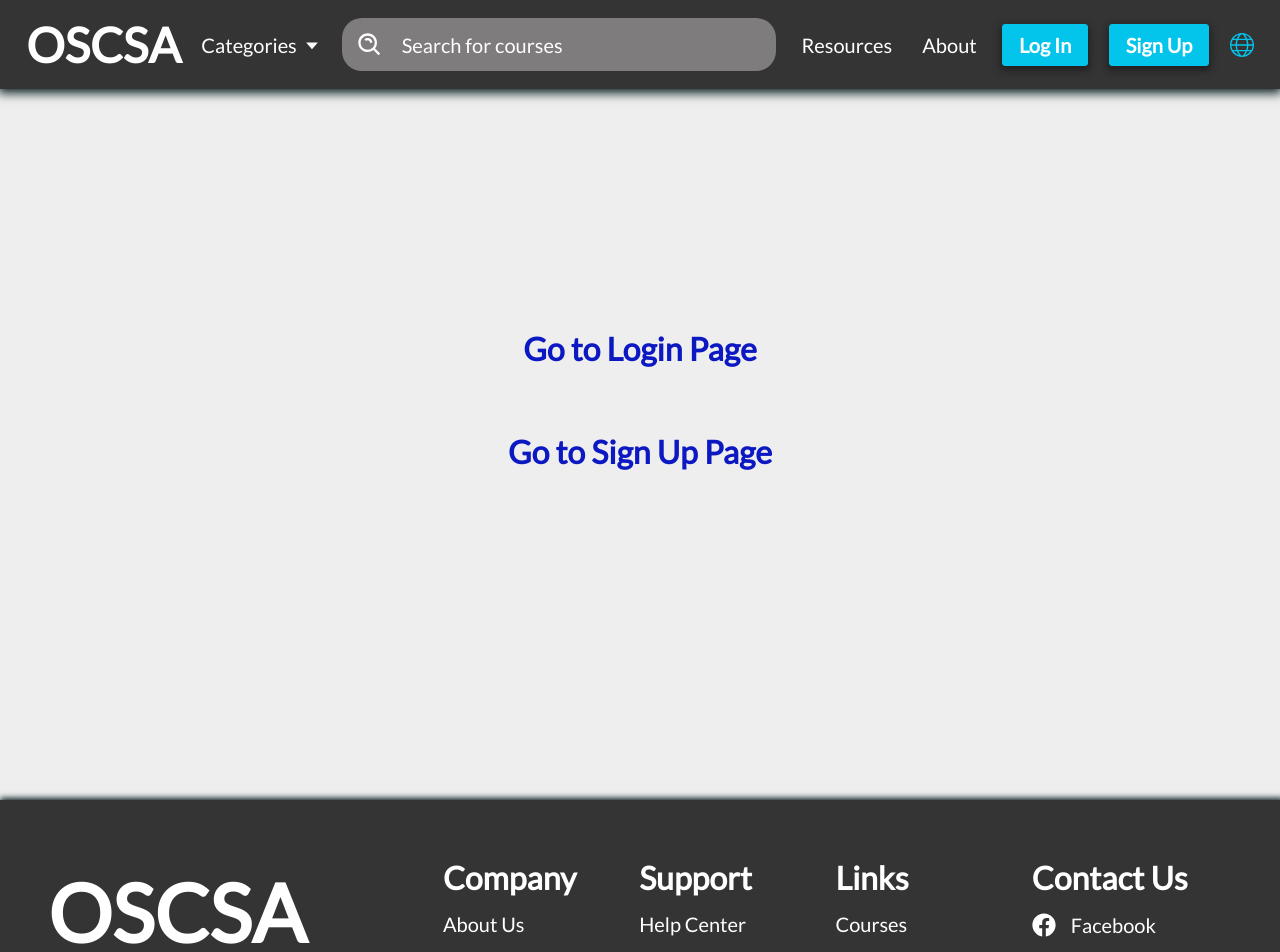
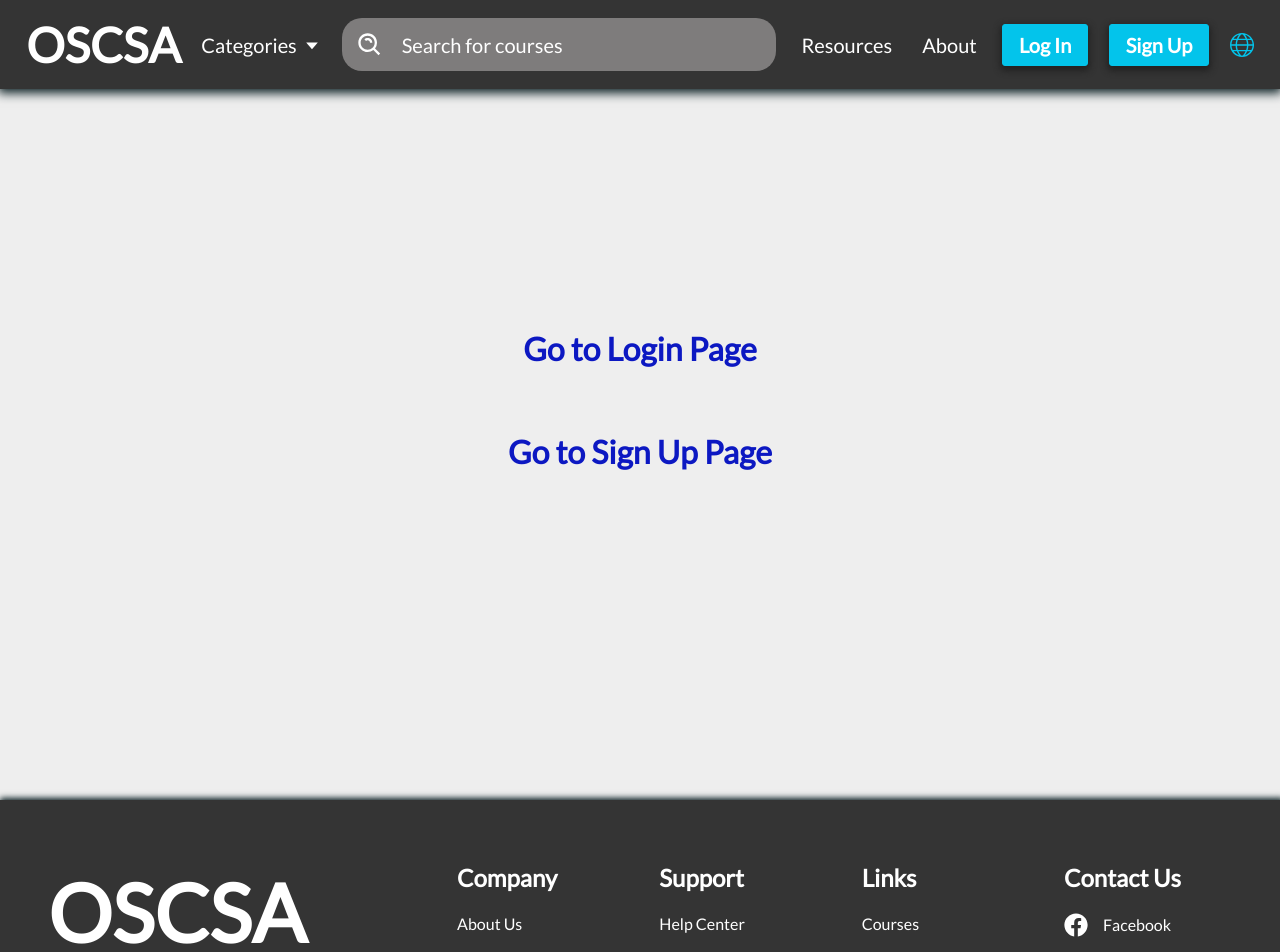
Before and after one commit to Open-Science-Community-Saudi-Arabia/MOOCs, a React (Vite) app in the folder Frontend/: page / in a window 1280 px wide. Shown: the top 952 px of the page. Built offline with nearby package versions, Linux system fonts and the light colour scheme.

Commit message:
:art: Edit footer.css

```diff
--- a/Frontend/src/components/Footer/footer.css
+++ b/Frontend/src/components/Footer/footer.css
@@ -15,7 +15,6 @@
 	display: flex;
 	flex-direction: column;
 	align-items: flex-start;
-	width: 70%;
 	gap: 2rem;
 	padding: 1rem;
 }
@@ -48,13 +47,13 @@
 }
 
 .footer-links > h2 {
-	font-size: 2rem;
+	font-size: 1.5rem;
 	line-height: 28.8px;
 }
 
 .footer-links a {
 	text-decoration: none;
-	font-size: 1.25rem;
+	font-size: 1rem;
 	color: #fff;
 	transition: all 0.3s ease-in-out;
 }
```
